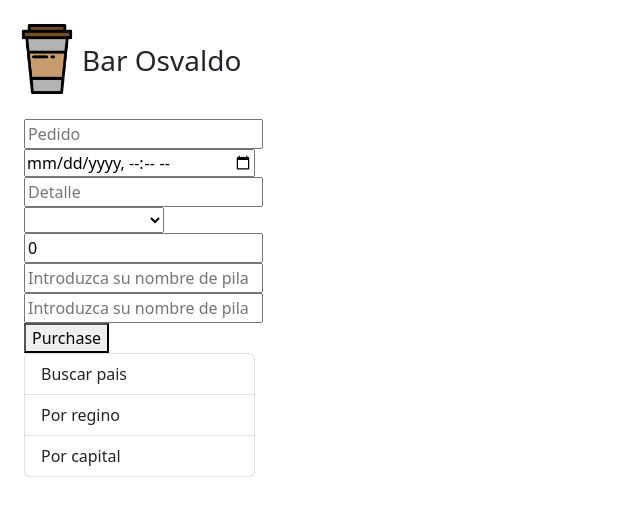
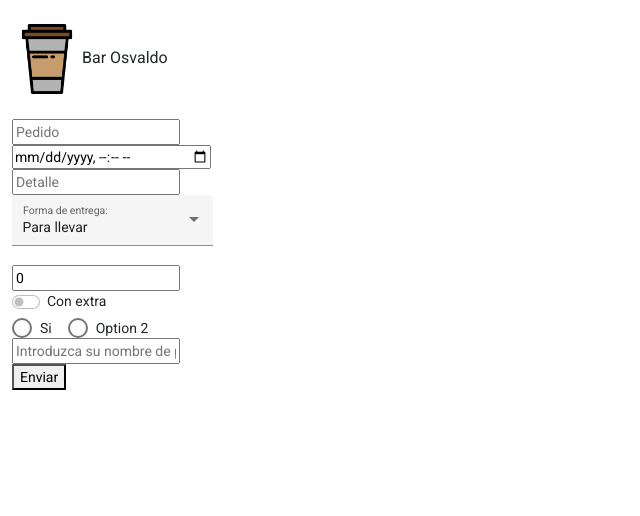
Before and after one commit to Nahuell99/cafeteria, an Angular app: page / in a window 1280 px wide. Shown: the top 516 px of the page, without its empty margins (0-640 px from the left). Built offline with nearby package versions, Linux system fonts and the light colour scheme.

Commit message:
Formulario 4

```diff
--- a/angular.json
+++ b/angular.json
@@ -23,6 +23,7 @@
               "src/assets"
             ],
             "styles": [
+              "./node_modules/@angular/material/prebuilt-themes/indigo-pink.css",
               "src/styles.css"
             ],
             "scripts": []
@@ -90,6 +91,7 @@
               "src/assets"
             ],
             "styles": [
+              "./node_modules/@angular/material/prebuilt-themes/indigo-pink.css",
               "src/styles.css"
             ],
             "scripts": []
--- a/package.json
+++ b/package.json
@@ -11,10 +11,12 @@
   "private": true,
   "dependencies": {
     "@angular/animations": "^14.0.0",
+    "@angular/cdk": "^14.0.4",
     "@angular/common": "^14.0.0",
     "@angular/compiler": "^14.0.0",
     "@angular/core": "^14.0.0",
     "@angular/forms": "^14.0.0",
+    "@angular/material": "^14.0.4",
     "@angular/platform-browser": "^14.0.0",
     "@angular/platform-browser-dynamic": "^14.0.0",
     "@angular/router": "^14.0.0",
--- a/src/app/app.component.html
+++ b/src/app/app.component.html
@@ -8,6 +8,10 @@
 
   <div class="col">
 
+
+
+
+
   </div>
 
 </div>
--- a/src/app/app.module.ts
+++ b/src/app/app.module.ts
@@ -4,6 +4,13 @@ import { BrowserModule } from '@angular/platform-browser';
 import { AppComponent } from './app.component';
 import { SidebarModule } from './sidebar/sidebar.module';
 import { FormsModule, ReactiveFormsModule } from '@angular/forms';
+import { RouterModule } from '@angular/router';
+import { BrowserAnimationsModule } from '@angular/platform-browser/animations';
+import { MatSliderModule } from '@angular/material/slider';
+import {MatSelectModule} from '@angular/material/select';
+import { MAT_FORM_FIELD_DEFAULT_OPTIONS } from '@angular/material/form-field';
+
+
 
 @NgModule({
   declarations: [
@@ -13,9 +20,15 @@ import { FormsModule, ReactiveFormsModule } from '@angular/forms';
     BrowserModule,
     SidebarModule,
     FormsModule,
-    ReactiveFormsModule
+    ReactiveFormsModule,
+    BrowserAnimationsModule,
+    MatSliderModule,
+    RouterModule,
+    MatSelectModule
   ],
-  providers: [],
+  providers: [
+    {provide: MAT_FORM_FIELD_DEFAULT_OPTIONS, useValue: {appearance: 'fill'}}
+  ],
   bootstrap: [AppComponent]
 })
 export class AppModule { }
--- a/src/app/sidebar/formulario/formulario.component.css
+++ b/src/app/sidebar/formulario/formulario.component.css
@@ -0,0 +1,12 @@
+.flex-direction {
+    display: flex;
+    flex-direction: column;
+}
+
+.mat-radio-button~.mat-radio-button {
+    margin-left: 16px;
+}
+
+.example-container .mat-form-field+.mat-form-field {
+    margin-left: 8px;
+}
--- a/src/app/sidebar/formulario/formulario.component.html
+++ b/src/app/sidebar/formulario/formulario.component.html
@@ -1,63 +1,71 @@
-<div class="container">
+<div class="flex-direction">
     <form #forma="ngForm" (ngSubmit)="submit()">
-
         <div>
-
             <!--nombre: string                 Pedido -->
+            <div #campo>
                 <input type="text" #nombre="ngModel" [(ngModel)]="pedido.nombre" placeholder="Pedido" name="nombre"
                     minilength="4" class="from-control" required
                     [ngClass]="{'is-valid': !nombre.invalid, 'is-invalid': nombre.invalid}">
+            </div>
 
             <!--fecha: Date-->
-            <input type="datetime-local" #nombre="ngModel" [(ngModel)]="pedido.fecha" placeholder="Fecha" name="fecha"
-                class="from-control" required>
+            <div>
+                <input type="datetime-local" #nombre="ngModel" [(ngModel)]="pedido.fecha" placeholder="Fecha"
+                    name="fecha" class="from-control" required>
+            </div>
 
             <!--detalle: string-->
+            <div>
                 <input type="text" #nombre="ngModel" [(ngModel)]="pedido.detalle" placeholder="Detalle" name="detalle"
                     class="from-control">
+            </div>
 
             <!--entrega: string-->
-            <select #nombre="ngModel" [(ngModel)]="pedido.entrega" name="entrega" class="from-control" value="A"
-                required ng-init='sortVar="stargazers_count"' selected='A'>
-                <option defaultValue="A" selected>Para llevar</option>
-                <option value="B">Comer en salon</option>
-            </select>
 
-           <!-- <h4>Basic native select</h4>
-            <mat-form-field appearance="fill">
-                <mat-label>Cars</mat-label>
-                <select matNativeControl required>
-                    <option value="volvo">Volvo</option>
-                    <option value="saab">Saab</option>
-                    <option value="mercedes">Mercedes</option>
-                    <option value="audi">Audi</option>
-                </select>
-            </mat-form-field>-->
+
+            <div>
+                <mat-form-field appearance="fill" name="entrega" class="from-control">
+                    <mat-label>Forma de entrega:</mat-label>
+                    <mat-select [(value)]="pedido.entrega">
+                        <mat-option value="Para llevar">Para llevar</mat-option>
+                        <mat-option value="Comer en salon">Comer en salon</mat-option>
+                    </mat-select>
+                </mat-form-field>
+            </div>
+
+
 
             <!--preico: number-->
+            <div>
                 <input type="number" #nombre="ngModel" [(ngModel)]="pedido.preico" placeholder="Preico" name="preico"
                     min="1" class="from-control" required>
+            </div>
+
 
             <!--conExtra: boolean-->
-            <input type="text" #nombre="ngModel" [(ngModel)]="pedido.nombre" placeholder="Introduzca su nombre de pila"
-                name="nombre" minilength="4" class="from-control" required
-                [ngClass]="{'is-valid': !nombre.invalid, 'is-invalid': nombre.invalid}">
+
+            <div class="form-check form-switch">
+                <input class="form-check-input" type="checkbox" role="switch" id="flexSwitchCheckDefault">
+                <label class="form-check-label" for="flexSwitchCheckDefault">Con extra</label>
+            </div>
+
+
+            <mat-radio-group aria-label="Select an option" >
+                <mat-radio-button value="1">Si</mat-radio-button>
+                <mat-radio-button value="2">Option 2</mat-radio-button>
+            </mat-radio-group>
+
 
             <!--cantidad: number-->
-            <input type="text" #nombre="ngModel" [(ngModel)]="pedido.nombre" placeholder="Introduzca su nombre de pila"
-                name="nombre" minilength="4" class="from-control" required
-                [ngClass]="{'is-valid': !nombre.invalid, 'is-invalid': nombre.invalid}">
-
+            <div>
+                <input type="text" #nombre="ngModel" [(ngModel)]="pedido.nombre"
+                    placeholder="Introduzca su nombre de pila" name="nombre" minilength="4" class="from-control"
+                    required [ngClass]="{'is-valid': !nombre.invalid, 'is-invalid': nombre.invalid}">
+            </div>
         </div>
 
-        <button class="button" type="submit">Purchase</button>
-
+        <div>
+            <button class="button" type="submit">Enviar</button>
+        </div>
     </form>
-
-
-    <ul class="list-group">
-        <li class="list-group-item">Buscar pais </li>
-        <li class="list-group-item">Por regino</li>
-        <li class="list-group-item">Por capital</li>
-    </ul>
 </div>
--- a/src/app/sidebar/formulario/formulario.component.ts
+++ b/src/app/sidebar/formulario/formulario.component.ts
@@ -1,5 +1,6 @@
 import { Component, OnInit } from '@angular/core';
 import { pedido } from '../../Interfaces/pedido.interface';
+
 
 @Component({
   selector: 'app-formulario',
@@ -12,11 +13,13 @@ export class FormularioComponent implements OnInit {
     nombre: '',
     fecha: new Date(),
     detalle: '',
-    entrega: '',
+    entrega: 'Para llevar',
     preico: 0,
     conExtra: false,
     cantidad: 0
   }
+
+  pedidos: pedido[] = [];
 
   constructor(){
 
@@ -26,6 +29,13 @@ export class FormularioComponent implements OnInit {
   }
 
   submit() {
+    console.log(this.pedido.nombre);
+    console.log(this.pedido.fecha);
+    console.log(this.pedido.detalle);
+    console.log(this.pedido.entrega);
+    console.log(this.pedido.preico);
+    console.log(this.pedido.conExtra);
+    console.log(this.pedido.cantidad);
   }
 
 }
--- a/src/index.html
+++ b/src/index.html
@@ -12,9 +12,12 @@
   <link href="https://cdn.jsdelivr.net/npm/bootstrap@5.2.0-beta1/dist/css/bootstrap.min.css" rel="stylesheet"
     integrity="sha384-0evHe/X+R7YkIZDRvuzKMRqM+OrBnVFBL6DOitfPri4tjfHxaWutUpFmBp4vmVor" crossorigin="anonymous">
 
+  <link rel="preconnect" href="https://fonts.gstatic.com">
+  <link href="https://fonts.googleapis.com/css2?family=Roboto:wght@300;400;500&display=swap" rel="stylesheet">
+  <link href="https://fonts.googleapis.com/icon?family=Material+Icons" rel="stylesheet">
 </head>
 
-<body>
+<body class="mat-typography">
   <app-root></app-root>
 </body>
 
--- a/src/styles.css
+++ b/src/styles.css
@@ -1 +1,4 @@
 /* You can add global styles to this file, and also import other style files */
+
+html, body { height: 100%; }
+body { margin: 0; font-family: Roboto, "Helvetica Neue", sans-serif; }
```
Also changed, not shown: src/app/sidebar/sidebar.module.ts (+10 -2 lines), 1 other file (tests, documents, lock files or other folders). Lines whose indentation alone changed are shown as unchanged.
